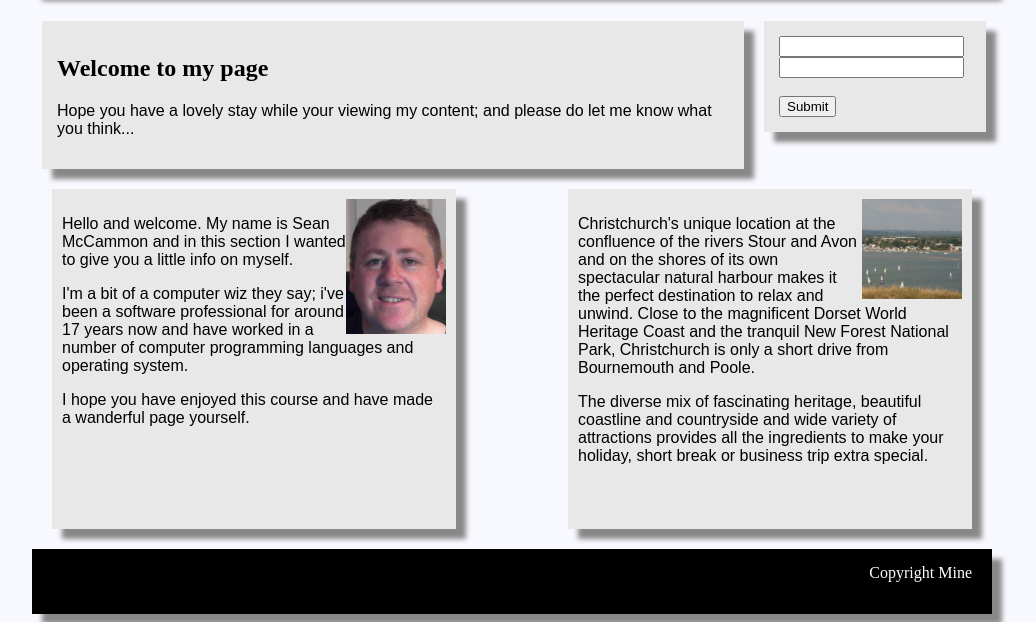
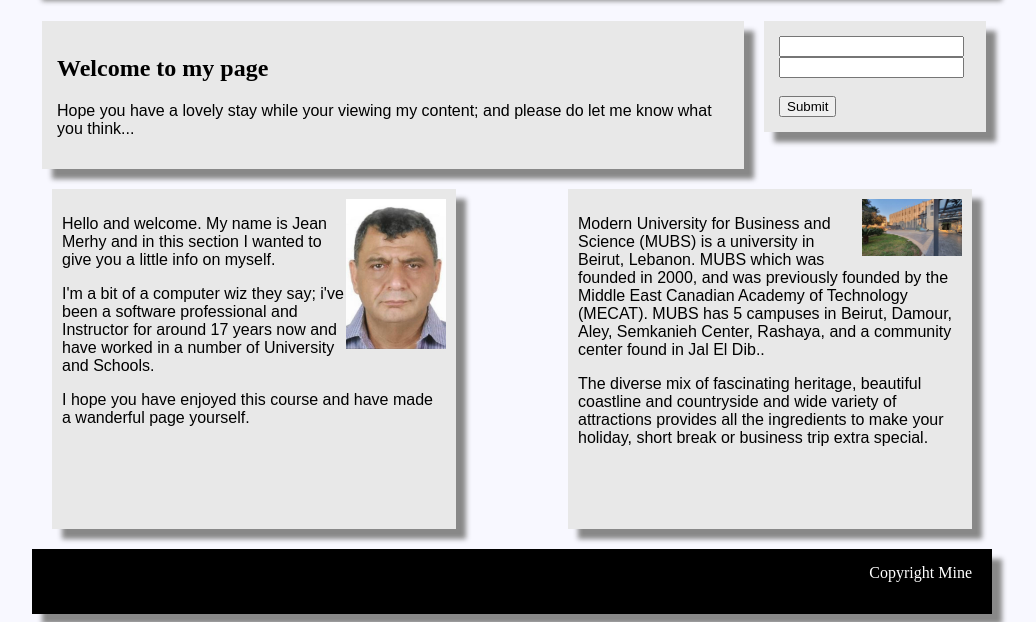
Before and after one commit to steamjym/MUBSweb, a plain HTML site: page index.html in a window 1280 px wide. Shown: the part 237-859 px from the top of the page, without its empty margins (128-1164 px from the left). Drawn offline with Linux system fonts and the light colour scheme.

Commit message:
Add files via upload

```diff
--- a/index.html
+++ b/index.html
@@ -34,14 +34,14 @@
         <div class="clear"></div>
 
         <div id="leftDiv">
-            <a href="http://seanmccammon.com"><img src="Sean%20McCammon.png"></a>
-            <p>Hello and welcome. My name is Sean McCammon and in this section I wanted to give you a little info on myself.</p>
-            <p>I'm a bit of a computer wiz they say; i've been a software professional for around 17 years now and have worked in a number of computer programming languages and operating system.</p>
+            <a href="http://seanmccammon.com"><img src="jean.jpg"></a>
+            <p>Hello and welcome. My name is Jean Merhy and in this section I wanted to give you a little info on myself.</p>
+            <p>I'm a bit of a computer wiz they say; i've been a software professional and Instructor  for around 17 years now and have worked in a number of University and Schools.</p>
             <p>I hope you have enjoyed this course and have made a wanderful page yourself.</p>
         </div>
         <div id="rightDiv">
-            <a href="http://www.poole.gov.uk"><img src="Harbour%201.jpg"></a>
-            <p>Christchurch's unique location at the confluence of the rivers Stour and Avon and on the shores of its own spectacular natural harbour makes it the perfect destination to relax and unwind.  Close to the magnificent Dorset World Heritage Coast and the tranquil New Forest National Park, Christchurch is only a short drive from  Bournemouth and Poole.</p>
+            <a href="https://www.mubs.edu.lb/en/about.aspx"><img src="MUBS 1.jpg"></a>
+            <p>Modern University for Business and Science (MUBS) is a university in Beirut, Lebanon. MUBS which was founded in 2000, and was previously founded by the Middle East Canadian Academy of Technology (MECAT). MUBS has 5 campuses in Beirut, Damour, Aley, Semkanieh Center, Rashaya, and a community center found in Jal El Dib..</p>
 
             <p>The diverse mix of fascinating heritage, beautiful coastline and countryside and wide variety of attractions provides all the ingredients to make your holiday, short break or business trip extra special.</p>
         </div>
```
Also changed, not shown: Jean.jpg (added), MUBS 1.jpg (added).
